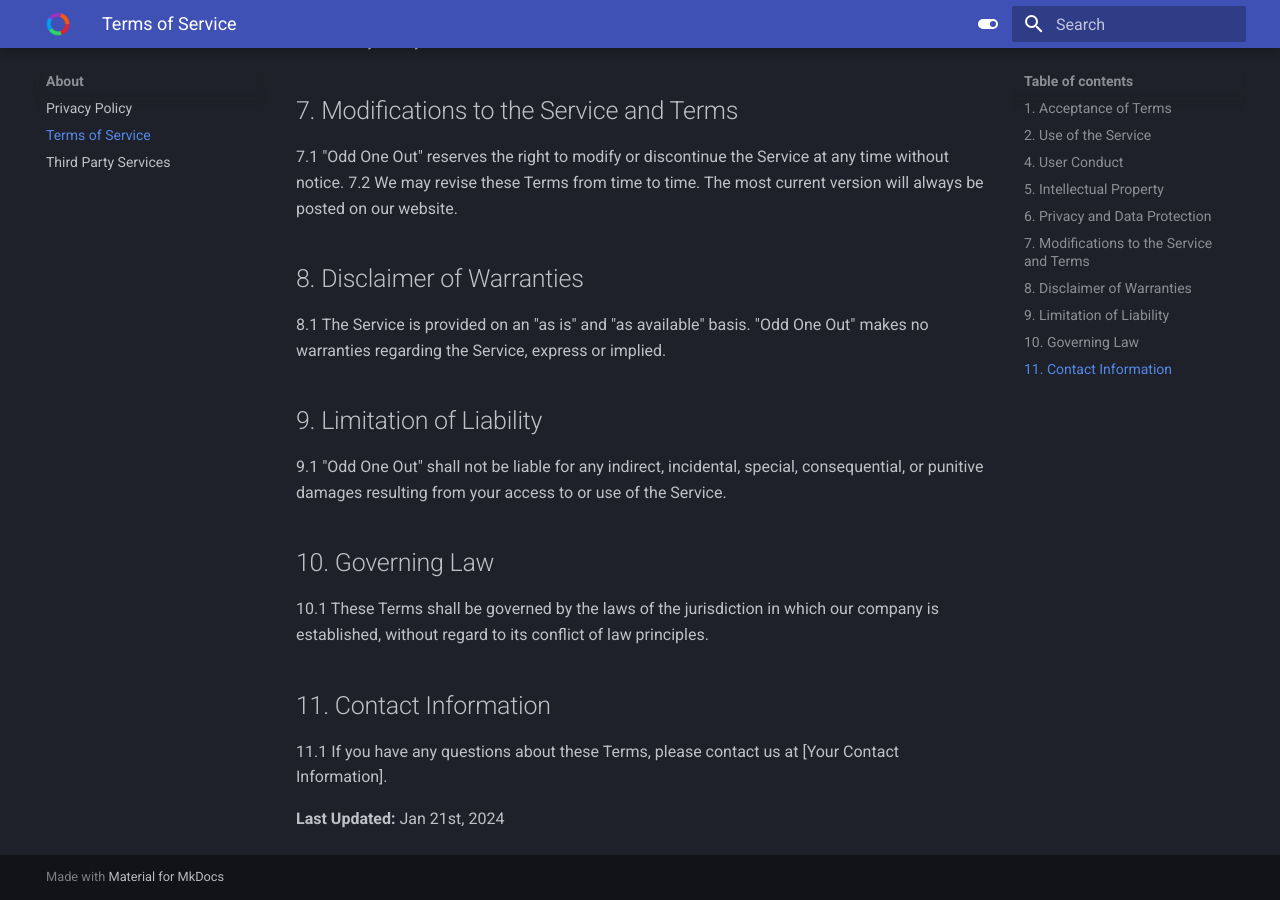
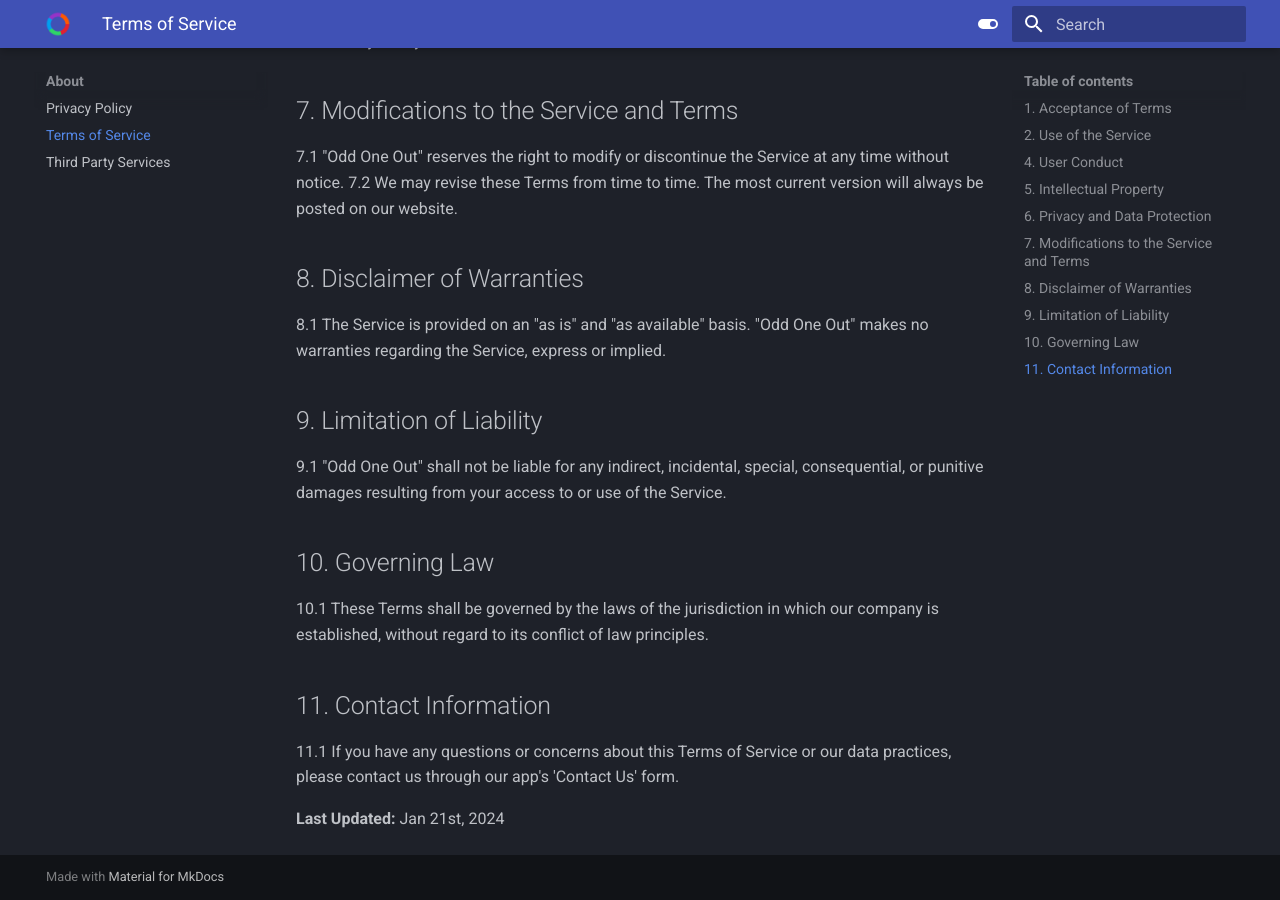
Before and after one commit to oddoneoutgame/odd-one-out, an MkDocs documentation site: the page built from docs/terms-of-service.md, in a window 1280 px wide and 900 px high, scrolled down 962 px. Built offline with MkDocs 1.6.1 and Material for MkDocs 9.7.7, drawn with Linux system fonts in a browser that asks for light colours.

Commit message:
updates terms of service

```diff
--- a/docs/terms-of-service.md
+++ b/docs/terms-of-service.md
@@ -33,6 +33,6 @@
 10.1 These Terms shall be governed by the laws of the jurisdiction in which our company is established, without regard to its conflict of law principles.
 
 ## 11. Contact Information
-11.1 If you have any questions about these Terms, please contact us at [Your Contact Information].
+11.1 If you have any questions or concerns about this Terms of Service or our data practices, please contact us through our app's 'Contact Us' form.
 
 **Last Updated:** Jan 21st, 2024
```
Also changed, not shown: docs/privacy-policy.md (+3 -1 lines).
